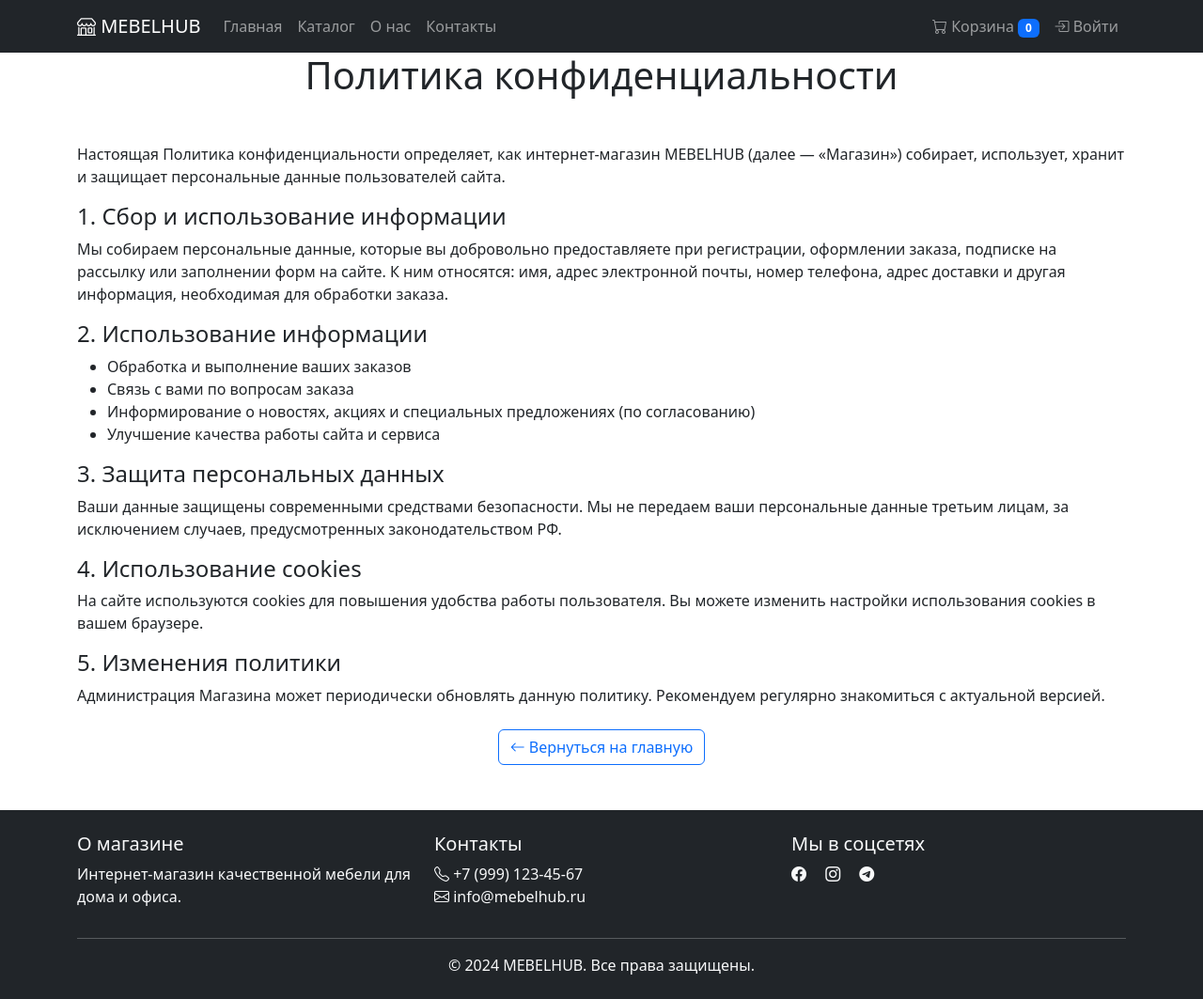
After one commit to abzproger/myshop, a Django app: page /privacy/ in a window 1280 px wide. The commit adds this page. Shown: the whole page at 94% size. Run offline with Django 5.2, Linux system fonts and the light colour scheme.

Commit message:
обавлена страница политики конфиденциальности и размещена ссылка на неё при регистрации пользователя. Теперь каждый пользователь может ознакомиться с политикой, переходя по ссылке прямо на странице регистрации.

```diff
--- a/catalog/urls.py
+++ b/catalog/urls.py
@@ -9,5 +9,6 @@ urlpatterns = [
     path('catalog/<slug:category_slug>/', views.catalog, name='catalog_by_category'),
     path('product/<slug:product_slug>/', views.product_detail, name='product_detail'),
     path('about/', views.about, name='about'),
+    path('privacy/', views.privacy, name='privacy'),
     path('contacts/', views.contacts, name='contacts'),
 ]
--- a/catalog/views.py
+++ b/catalog/views.py
@@ -50,6 +50,12 @@ def index(request):
 def about(request):
     """Страница 'О нас'"""
     return render(request, 'catalog/about.html')
+
+
+@cache_page(60 * 60)  # Страница полностью статичная — кэшируем целиком на 1 час
+def privacy(request):
+    """Страница Политики конфиденциальности"""
+    return render(request, 'catalog/privacy.html')
 
 
 def contacts(request):
--- /dev/null
+++ b/templates/catalog/privacy.html
@@ -0,0 +1,48 @@
+{% extends 'base.html' %}
+{% block title %}Политика конфиденциальности - MEBELHUB{% endblock %}
+
+{% block content %}
+<section class="about-section">
+    <div class="container">
+        <h1 class="mb-5 text-center">Политика конфиденциальности</h1>
+        <div class="mb-4">
+            <p>
+                Настоящая Политика конфиденциальности определяет, как интернет-магазин MEBELHUB (далее — «Магазин») собирает,
+                использует, хранит и защищает персональные данные пользователей сайта.
+            </p>
+
+            <h4>1. Сбор и использование информации</h4>
+            <p>
+                Мы собираем персональные данные, которые вы добровольно предоставляете при регистрации, оформлении заказа,
+                подписке на рассылку или заполнении форм на сайте. К ним относятся: имя, адрес электронной почты,
+                номер телефона, адрес доставки и другая информация, необходимая для обработки заказа.
+            </p>
+            <h4>2. Использование информации</h4>
+            <ul>
+                <li>Обработка и выполнение ваших заказов</li>
+                <li>Связь с вами по вопросам заказа</li>
+                <li>Информирование о новостях, акциях и специальных предложениях (по согласованию)</li>
+                <li>Улучшение качества работы сайта и сервиса</li>
+            </ul>
+            <h4>3. Защита персональных данных</h4>
+            <p>
+                Ваши данные защищены современными средствами безопасности. Мы не передаем ваши персональные данные третьим лицам,
+                за исключением случаев, предусмотренных законодательством РФ.
+            </p>
+            <h4>4. Использование cookies</h4>
+            <p>
+                На сайте используются cookies для повышения удобства работы пользователя. Вы можете изменить настройки использования cookies в вашем браузере.
+            </p>
+            <h4>5. Изменения политики</h4>
+            <p>
+                Администрация Магазина может периодически обновлять данную политику. Рекомендуем регулярно знакомиться с актуальной версией.
+            </p>
+        </div>
+        <p class="text-center mt-4">
+            <a href="{% url 'catalog:index' %}" class="btn btn-outline-primary">
+                <i class="bi bi-arrow-left"></i> Вернуться на главную
+            </a>
+        </p>
+    </div>
+</section>
+{% endblock %}
--- a/templates/users/signup.html
+++ b/templates/users/signup.html
@@ -33,6 +33,11 @@
 
                 <form method="post" action="">
                     {% csrf_token %}
+
+                    <div class="alert alert-secondary small mb-3" style="background: #f8f9fa;">
+                        Регистрируясь, вы подтверждаете своё согласие с <a href="{% url 'catalog:privacy' %}" target="_blank">Политикой конфиденциальности</a>.
+                    </div>
+
                     <div class="mb-3">
                         <label for="{{ form.username.id_for_label }}" class="form-label">Имя пользователя</label>
                         {{ form.username }}
```
